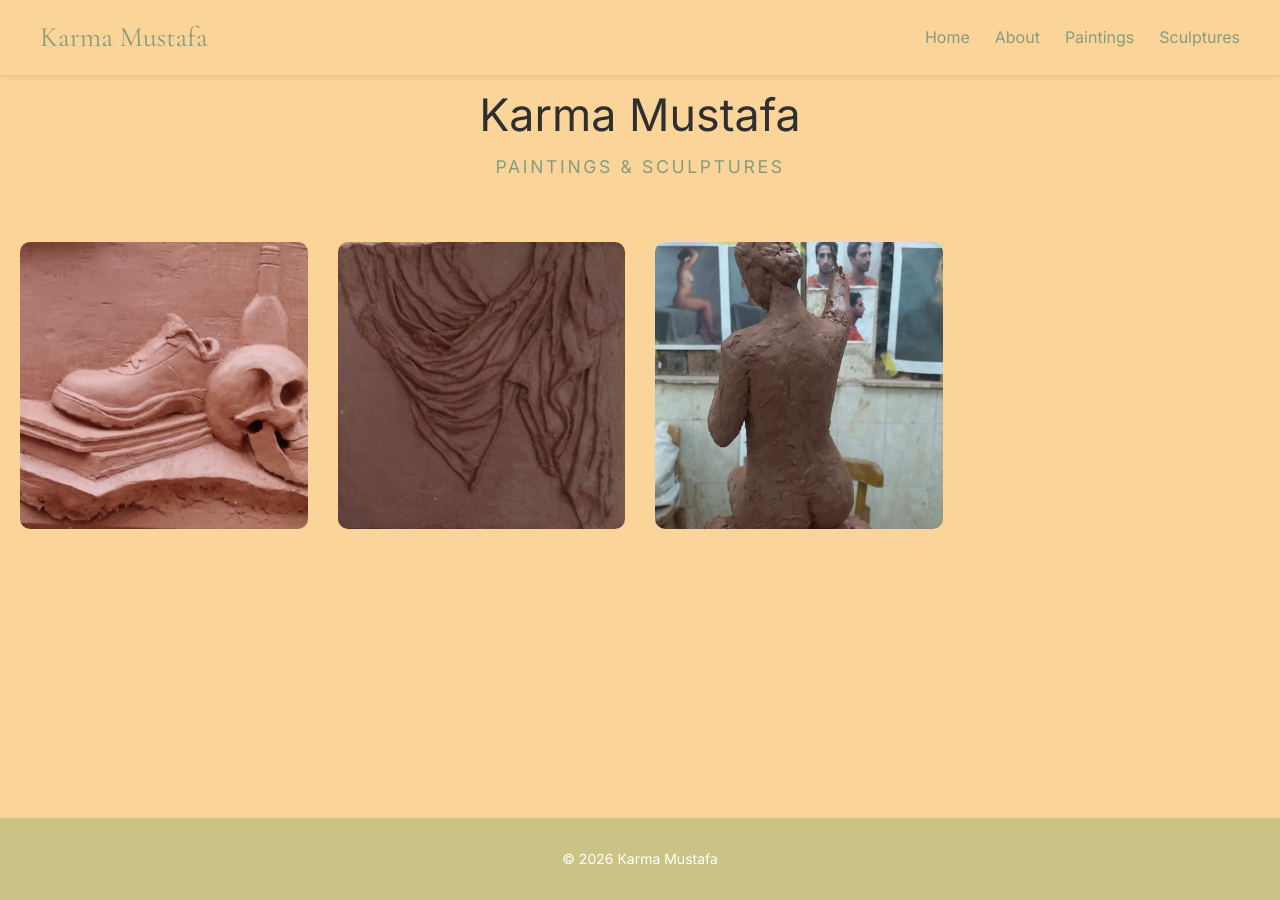
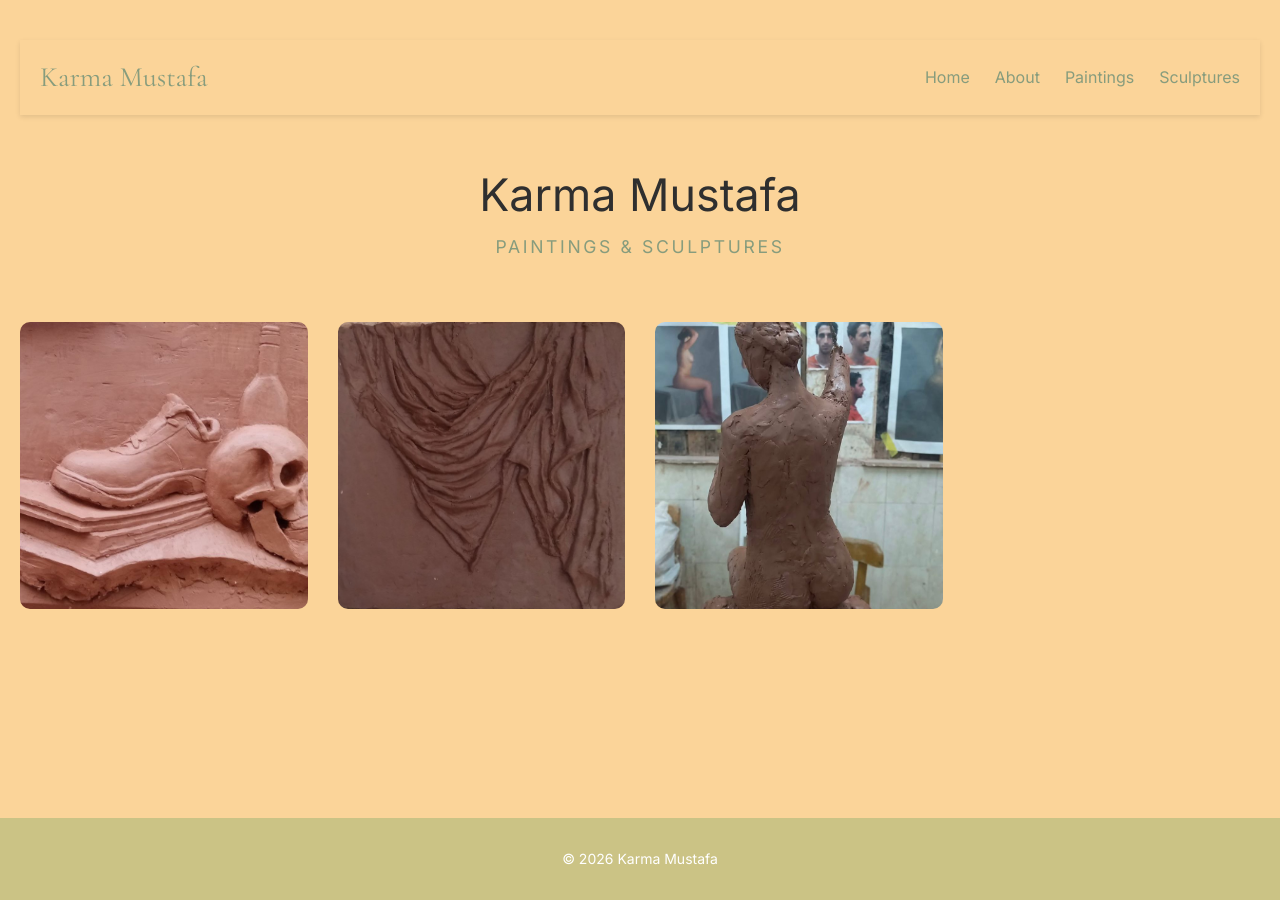
Before and after one commit to OxOh/karma.mustafa.github.io, a Jekyll site: the page built from index.md, in a window 1280 px wide. Built offline with Jekyll 4.4.1, drawn with Linux system fonts in a browser that asks for light colours.

Commit message:
mobile-view fix2

```diff
--- a/assets/css/style.css
+++ b/assets/css/style.css
@@ -65,10 +65,20 @@ main {
 /* ==============================
    HEADER
 ============================== */
-header {
-  text-align: center;
-  background: var(--sand);
+header:not(.hero) {
+  padding: 40px 20px;
 }
+.navbar {
+  position: sticky;
+  top: 0;
+  z-index: 1000;
+}
+
+.hero {
+  position: relative;
+  z-index: 1;
+}
+
 
 .site-title {
   font-family: 'Cormorant Garamond', serif;
```
Also changed, not shown: 1 other file.
